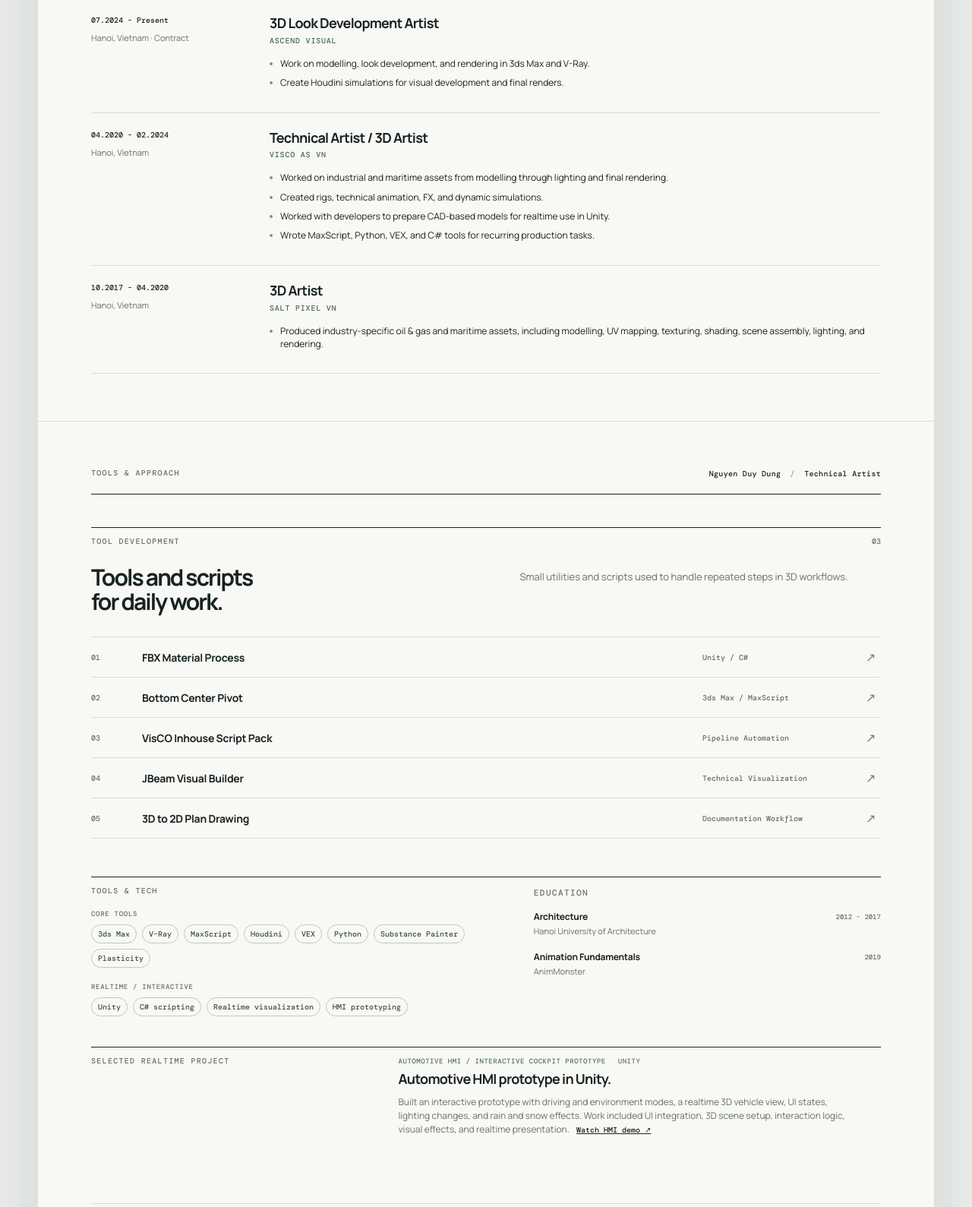
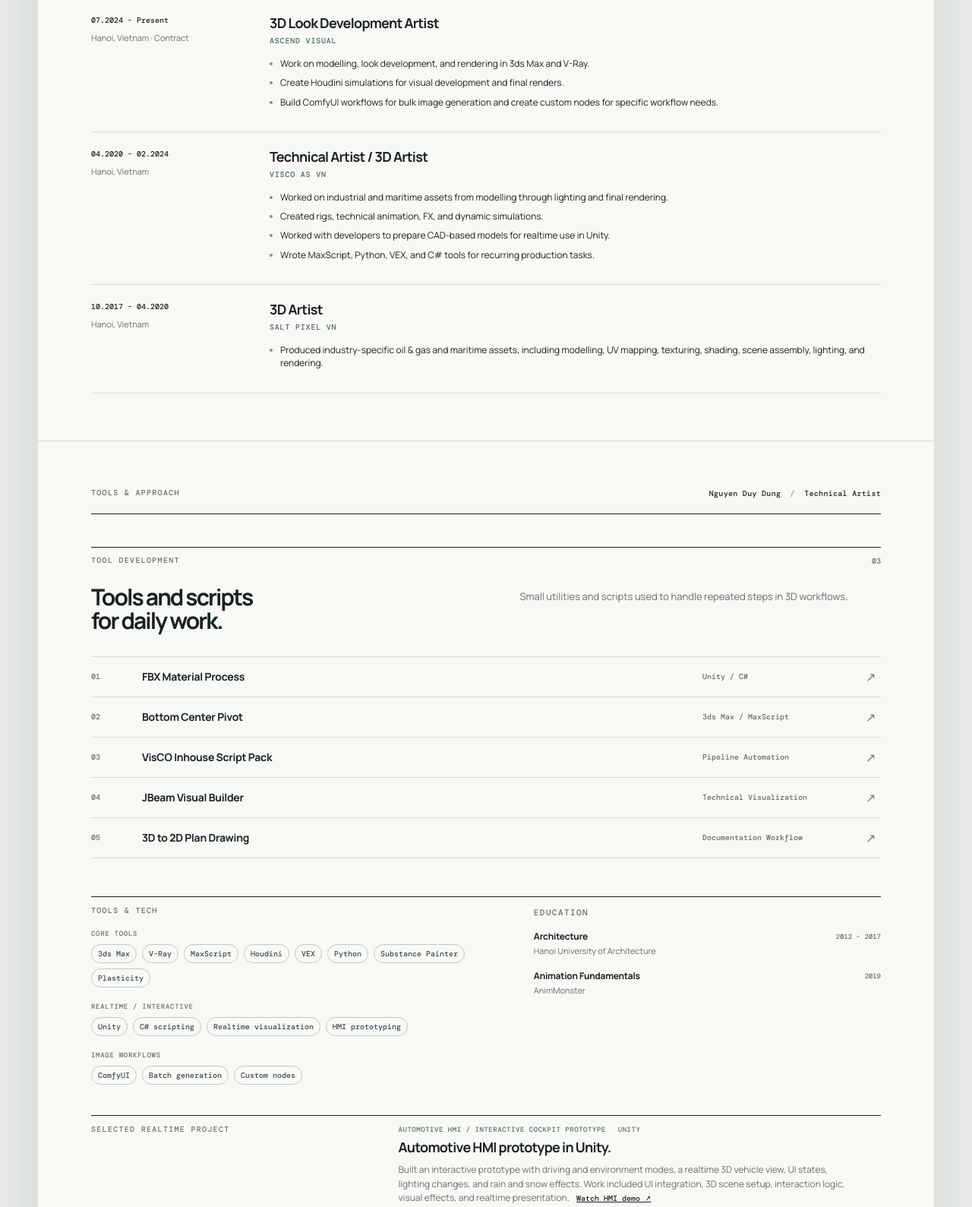
Before and after one commit to CountlessSkies/cv, a plain HTML site: page index.html in a window 1280 px wide. Shown: the part 866-2455 px from the top of the page at 76% size. Drawn offline with nearby package versions, Linux system fonts and the light colour scheme.

Commit message:
Add ComfyUI workflow work at Ascend Visual

```diff
--- a/index.html
+++ b/index.html
@@ -53,7 +53,7 @@
           <div class="section-heading"><p class="section-label">Experience</p><span>02</span></div>
           <article class="job current">
             <div class="job-meta"><p>07.2024 - Present</p><span>Hanoi, Vietnam · Contract</span></div>
-            <div class="job-main"><h2>3D Look Development Artist</h2><h3>Ascend Visual</h3><ul><li>Work on modelling, look development, and rendering in 3ds Max and V-Ray.</li><li>Create Houdini simulations for visual development and final renders.</li></ul></div>
+            <div class="job-main"><h2>3D Look Development Artist</h2><h3>Ascend Visual</h3><ul><li>Work on modelling, look development, and rendering in 3ds Max and V-Ray.</li><li>Create Houdini simulations for visual development and final renders.</li><li>Build ComfyUI workflows for bulk image generation and create custom nodes for specific workflow needs.</li></ul></div>
           </article>
           <article class="job">
             <div class="job-meta"><p>04.2020 - 02.2024</p><span>Hanoi, Vietnam</span></div>
@@ -82,7 +82,7 @@
         </section>
 
         <section class="bottom-grid">
-          <div class="software"><p class="section-label">Tools &amp; tech</p><p class="tool-group-label">Core tools</p><div class="chips"><span>3ds Max</span><span>V-Ray</span><span>MaxScript</span><span>Houdini</span><span>VEX</span><span>Python</span><span>Substance Painter</span><span>Plasticity</span></div><p class="tool-group-label realtime-label">Realtime / interactive</p><div class="chips"><span>Unity</span><span>C# scripting</span><span>Realtime visualization</span><span>HMI prototyping</span></div></div>
+          <div class="software"><p class="section-label">Tools &amp; tech</p><p class="tool-group-label">Core tools</p><div class="chips"><span>3ds Max</span><span>V-Ray</span><span>MaxScript</span><span>Houdini</span><span>VEX</span><span>Python</span><span>Substance Painter</span><span>Plasticity</span></div><p class="tool-group-label realtime-label">Realtime / interactive</p><div class="chips"><span>Unity</span><span>C# scripting</span><span>Realtime visualization</span><span>HMI prototyping</span></div><p class="tool-group-label realtime-label">Image workflows</p><div class="chips"><span>ComfyUI</span><span>Batch generation</span><span>Custom nodes</span></div></div>
           <div class="education"><p class="section-label">Education</p><article><h3>Architecture</h3><p>Hanoi University of Architecture</p><span>2012 - 2017</span></article><article><h3>Animation Fundamentals</h3><p>AnimMonster</p><span>2019</span></article></div>
         </section>
 
```
